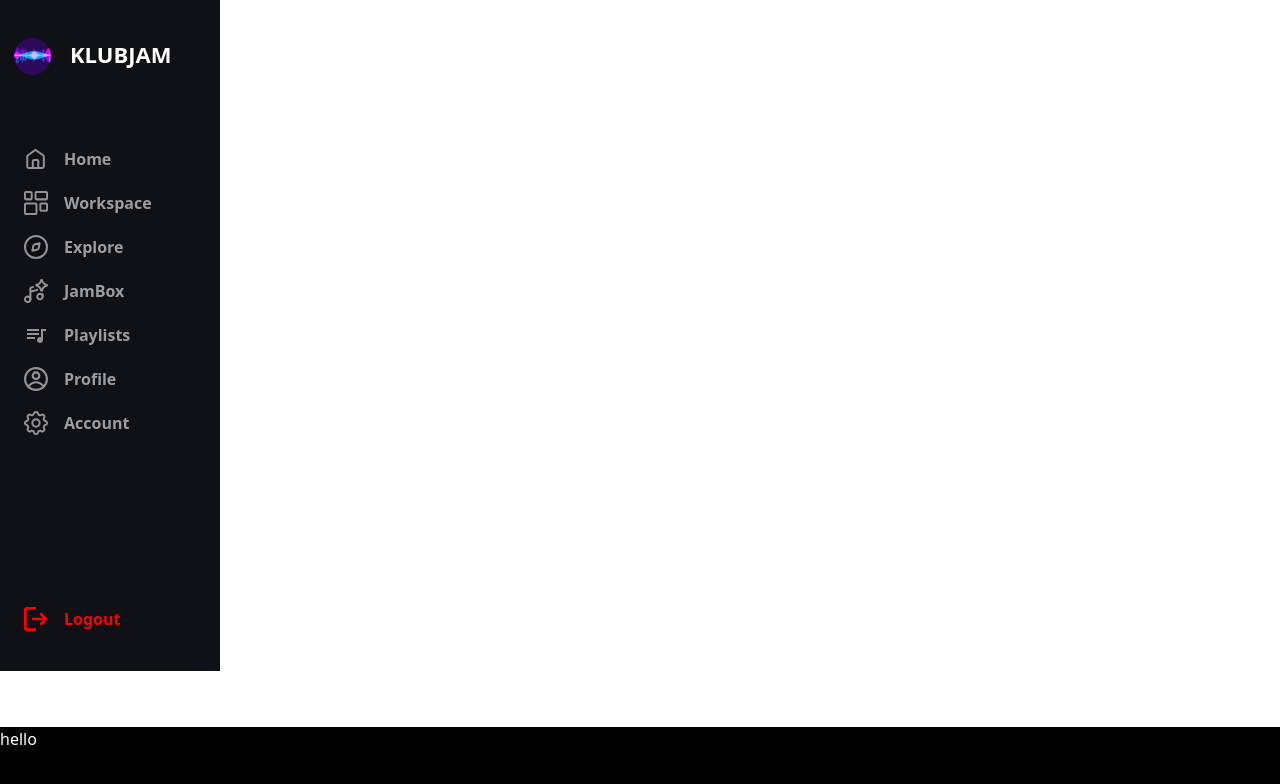
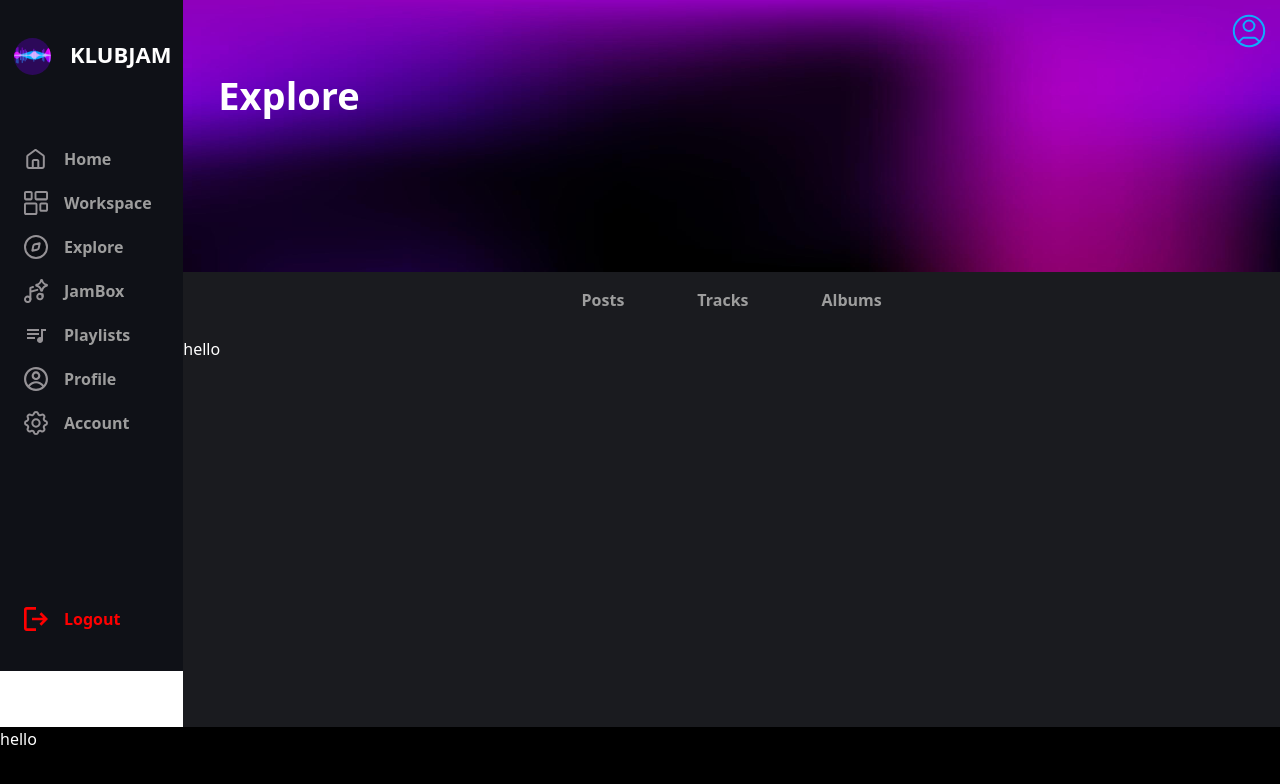
Before and after one commit to Abbas-Kanj/KLUBJAM, a React (Vite) app in the folder client/: page /Profile in a window 1280 px wide. Shown: the top 784 px of the page. Built offline with nearby package versions, Linux system fonts and the light colour scheme.

Commit message:
setting up profile page

```diff
--- a/client/src/common/components/MusicianSidebar.tsx
+++ b/client/src/common/components/MusicianSidebar.tsx
@@ -1,4 +1,4 @@
-import React, { useState } from "react";
+import { useState } from "react";
 import Logo from "../../assets/Sidebar/icons/logo.svg";
 import logout from "../../assets/Sidebar/icons/logout.svg";
 import homeLogo from "../../assets/Sidebar/icons/grey/home-04.svg";
@@ -125,7 +125,7 @@ const MusicianSidebar = () => {
               className="flex gap-[16px] items-center group-hover:bg-opacity-50 transition duration-300"
               onMouseEnter={() => setIsProfileHovered(true)}
               onMouseLeave={() => setIsProfileHovered(false)}
-              onClick={() => navigate("../Account")}
+              onClick={() => navigate("../Profile")}
             >
               <img
                 src={isProfileHovered ? profileCyan : profile}
@@ -142,6 +142,7 @@ const MusicianSidebar = () => {
               className="flex gap-[16px] items-center group-hover:bg-opacity-50 transition duration-300"
               onMouseEnter={() => setIsAccountHovered(true)}
               onMouseLeave={() => setIsAccountHovered(false)}
+              onClick={() => navigate("../Account")}
             >
               <img
                 src={isAccountHovered ? accountCyan : account}
--- /dev/null
+++ b/client/src/pages/Profile/components/Albums.tsx
@@ -0,0 +1,7 @@
+import React from "react";
+
+const Albums = () => {
+  return <div></div>;
+};
+
+export default Albums;
--- /dev/null
+++ b/client/src/pages/Profile/components/Posts.tsx
@@ -0,0 +1,11 @@
+import React from "react";
+
+const Posts = () => {
+  return (
+    <div>
+      <h1>hello</h1>
+    </div>
+  );
+};
+
+export default Posts;
--- /dev/null
+++ b/client/src/pages/Profile/components/Tracks.tsx
@@ -0,0 +1,7 @@
+import React from "react";
+
+const Tracks = () => {
+  return <div></div>;
+};
+
+export default Tracks;
--- a/client/src/pages/Profile/index.tsx
+++ b/client/src/pages/Profile/index.tsx
@@ -1,7 +1,79 @@
-import React from "react";
+import bgHeader from "../../assets/Navbar/images/dark-purple-abstract-blur-background-vector.jpg";
+import defaultLogo from "../../assets/Navbar/images/user-profile-circle.svg";
+import { useState } from "react";
+import Tracks from "./components/Tracks";
+import Albums from "./components/Albums";
+import Posts from "./components/Posts";
 
 const Profile = () => {
-  return <div></div>;
+  const [isVisible1, setIsVisible1] = useState(true);
+  const [isVisible2, setIsVisible2] = useState(false);
+  const [isVisible3, setIsVisible3] = useState(false);
+
+  const handleClick = (componentNumber: number) => {
+    if (componentNumber === 1) {
+      setIsVisible1(!isVisible1);
+    } else if (componentNumber === 2) {
+      setIsVisible2(!isVisible2);
+    } else if (componentNumber === 3) {
+      setIsVisible3(!isVisible3);
+    }
+  };
+  return (
+    <div className="flex flex-col w-[1316px] bg-backgroundDark overflow-x-hidden overflow-scroll">
+      <div className="h-[272px] relative">
+        <img
+          src={bgHeader}
+          alt=""
+          className="w-full h-full object-center absolute inset-0"
+        />
+        <img
+          src={defaultLogo}
+          alt=""
+          className="absolute top-3 right-3 cursor-pointer"
+        />
+        <h1 className="relative mt-[67px] mb-[67px] ml-[35px] font-semibold text-[38px]">
+          Explore
+        </h1>
+      </div>
+      <div className="flex items-center justify-center bottom-[13px] left-9 gap-[73px] mt-[16px] mb-[25px]">
+        <h2
+          className="text-[16px]  hover:text-primary cursor-pointer text-greyText font-semibold"
+          onClick={() => {
+            handleClick(1);
+            setIsVisible2(false);
+            setIsVisible3(false);
+          }}
+        >
+          Posts
+        </h2>
+        <h2
+          className="text-[16px] font-semibold hover:text-primary cursor-pointer text-greyText"
+          onClick={() => {
+            handleClick(2);
+            setIsVisible1(false);
+            setIsVisible3(false);
+          }}
+        >
+          Tracks
+        </h2>
+        <h2
+          className="text-[16px] font-semibold hover:text-primary cursor-pointer text-greyText"
+          onClick={() => {
+            handleClick(3);
+            setIsVisible1(false);
+            setIsVisible2(false);
+          }}
+        >
+          Albums
+        </h2>
+      </div>
+      <div className="flex flex-col relative ">
+        {isVisible1 && <Posts />}
+        {isVisible2 && <Tracks />}
+        {isVisible3 && <Albums />}
+      </div>
+    </div>
+  );
 };
-
 export default Profile;
```
Also changed, not shown: client/src/pages/Profile/components/Body.tsx (deleted), client/src/pages/Profile/components/Header.tsx (deleted).
